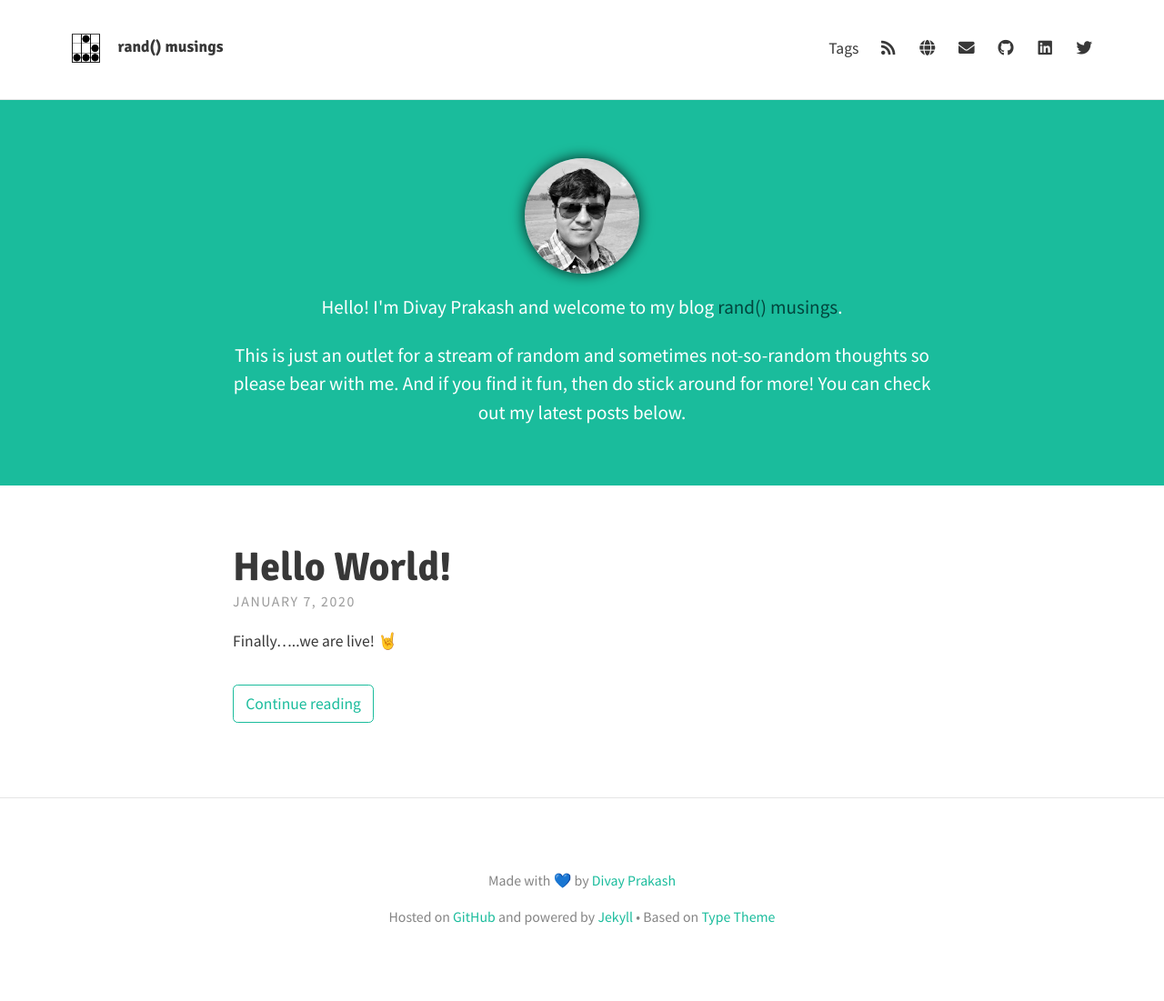
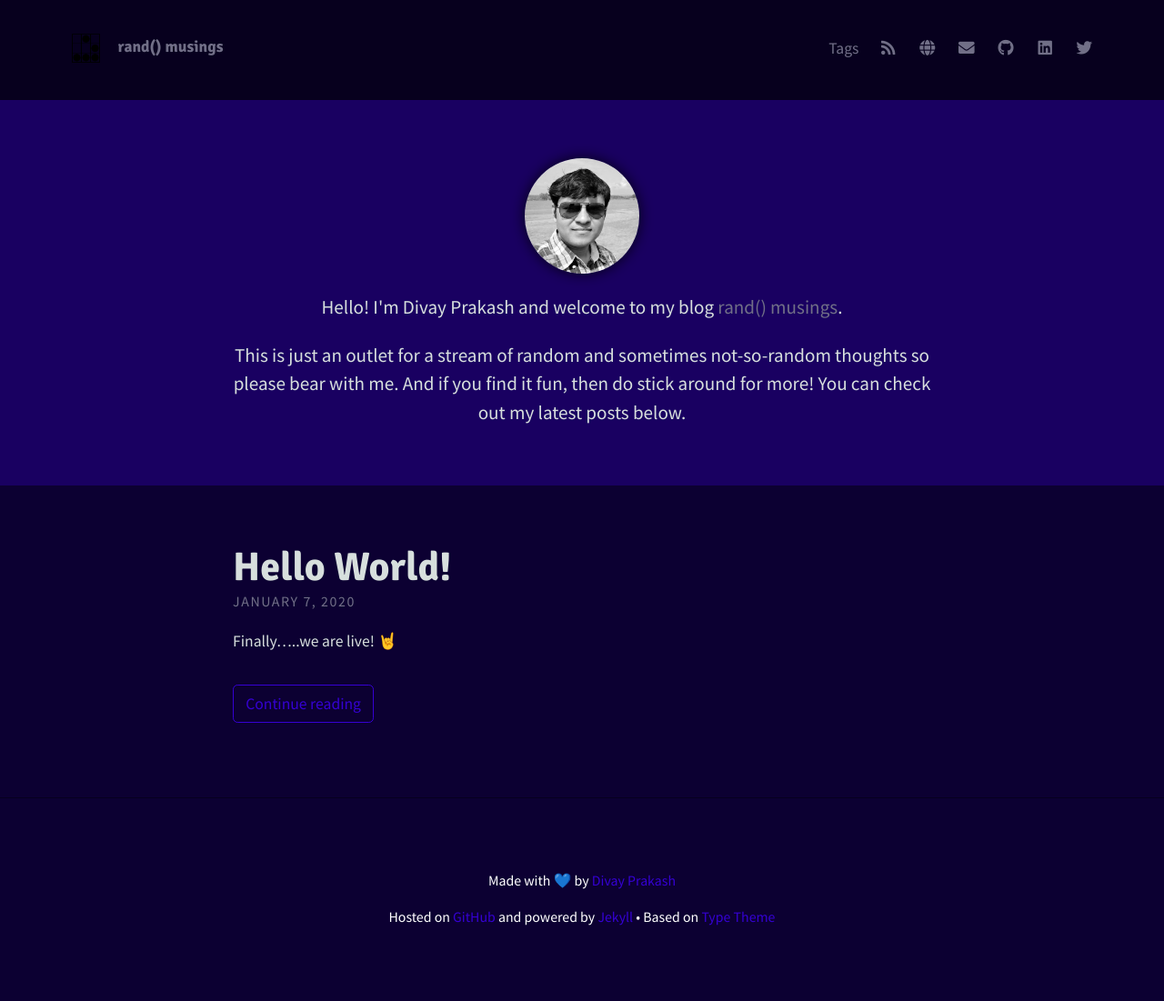
Before and after one commit to divayprakash/old-blog-2, a Jekyll site: the page built from index.html, in a window 1280 px wide. Shown: the whole page at 91% size. Built offline with Jekyll 4.4.1, drawn with Linux system fonts in a browser that asks for light colours; nearby versions of some CDN libraries; emoji names are drawn with the system emoji font; the list of posts is cut into pages by our own code.

Commit message:
Change color scheme

```diff
--- a/_sass/base/_variables.scss
+++ b/_sass/base/_variables.scss
@@ -9,29 +9,29 @@ $padding-small: 5% !default;
 $padding-x-small: 3% !default;
 
 // Brand colours
-$brand-color: #fff !default;
-$background-color: #fff !default;
-$border-color: rgba(0, 0, 0, 0.1) !default; // rgba recommended if using feature images
+$brand-color: #07001e !default;
+$background-color: #0C0032 !default;
+$border-color: #07001e !default; // rgba recommended if using feature images
 
 // Typography colours
-$text-color: #383838 !default;
-$link-color: #1ABC9C !default;
-$selection-color: #D4D4D4 !default; // visible when highlighting text
+$text-color: #D7DFDD !default;
+$link-color: #3500D3 !default;
+$selection-color: #FFFFFF !default; // visible when highlighting text
 
 // Tags color
-$tags-color: #b0b0b0 !default;
+$tags-color: #3500D3 !default;
 
 //Search color
 $search-color: #999 !default;
 
 // Header colours
-$header-link-color: #383838 !default;
+$header-link-color: #716F87 !default;
 
 // Feature image for articles
 $feature-image-text-color: #fff !default;
 $feature-image-size: cover !default; // options include "cover", "contain", "auto"
 
 // Header description box
-$header-desc-background-color: #1ABC9C !default;
-$header-desc-text-color: #FFF !default;
-$header-desc-link-color: #02453D !default;
+$header-desc-background-color: #190061 !default;
+$header-desc-text-color: #D7DFDD !default;
+$header-desc-link-color: #716F87 !default;
```
